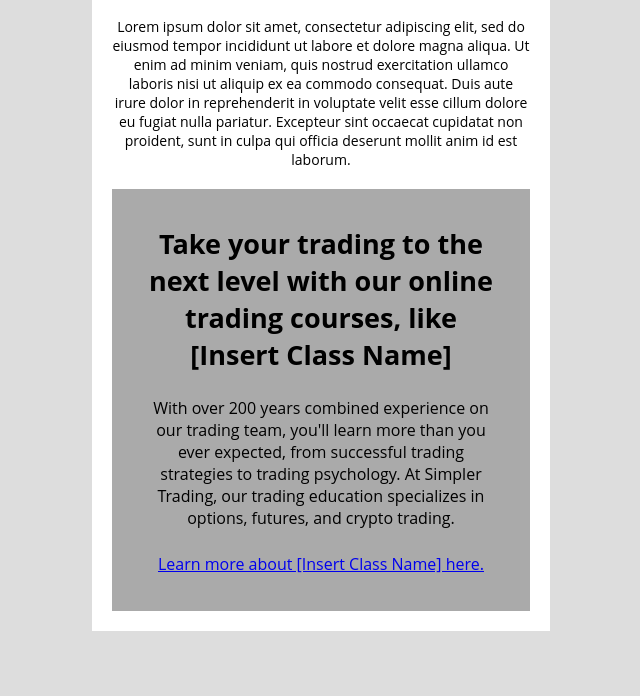
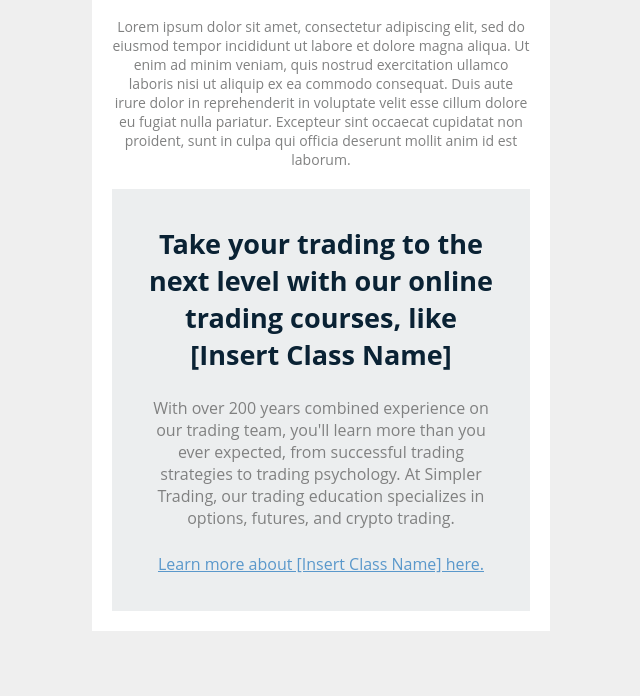
Before and after one commit to abalejr/nonmember_class_upsell, a plain HTML site: page index.html in a window 1280 px wide. Shown: the part 104-800 px from the top of the page, without its empty margins (319-959 px from the left). Drawn offline with Linux system fonts and the light colour scheme.

Commit message:
Adjust colors

```diff
--- a/assets/css/style.css
+++ b/assets/css/style.css
@@ -1,11 +1,17 @@
 body {
-	background-color: #ddd;
+	background-color: #efefef;
 }
 #non-member-class-upsell h1,
 #non-member-class-upsell h2,
 #non-member-class-upsell h3,
 #non-member-class-upsell p {
 	margin: 0;
+	color: #808181;
+}
+#non-member-class-upsell h1,
+#non-member-class-upsell h2,
+#non-member-class-upsell h3 {
+	color: #0a2234;
 }
 #non-member-class-upsell {
 	display: flex;
@@ -36,7 +42,7 @@ body {
 	flex-direction: column;
 	justify-content: center;
 	padding: 36px 30px;
-	background-color: #aaa;
+	background-color: #eceeef;
 	font-size: 16px;
 }
 #non-member-class-CTA > div:not(:first-child) {
@@ -45,3 +51,6 @@ body {
 #non-member-class-CTA-header {
 	font-size: 18px;
 }
+#non-member-class-CTA-link a {
+	color: #5a98cb;
+}
```
